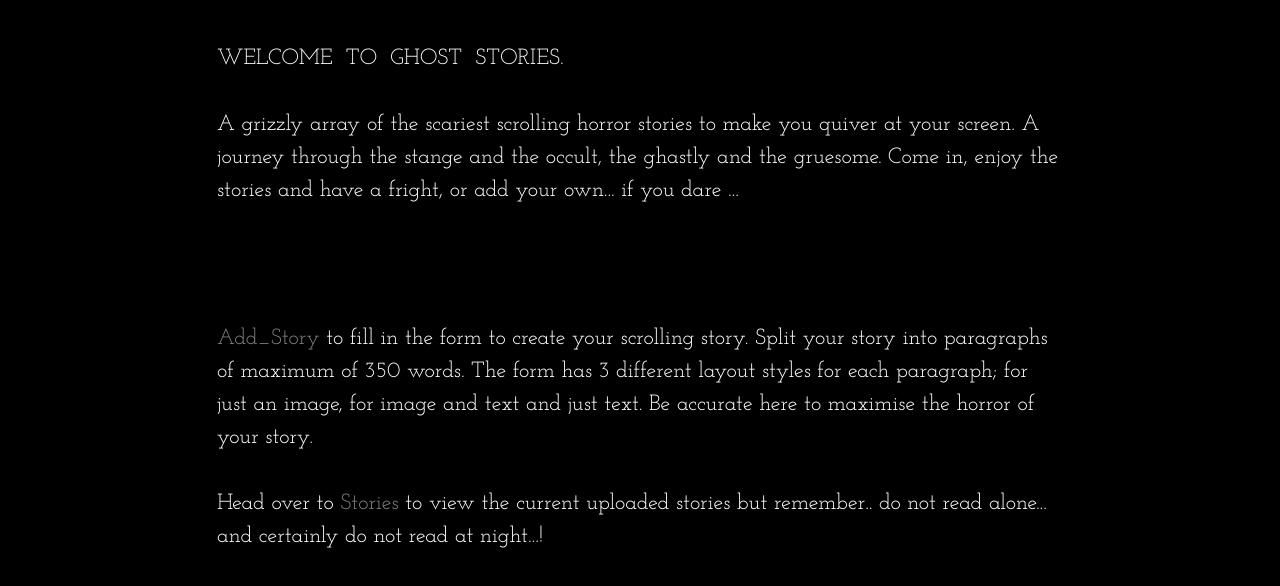
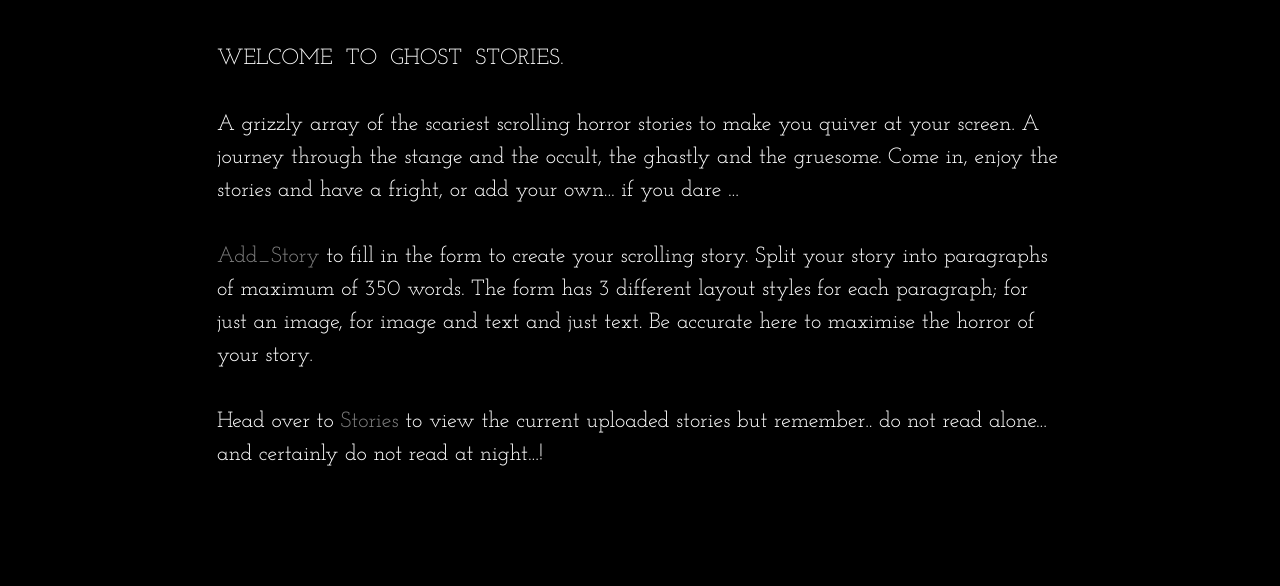
Before and after one commit to joeyaza/GhostStories, a plain HTML site: page index.html at #!/about in a window 1280 px wide. Shown: the part 214-800 px from the top of the page. Drawn offline with nearby package versions, Linux system fonts and the light colour scheme; some packages are replaced by stand-ins of ours; no server answers; a script that the page names is missing; a web font is replaced by a local one.

Commit message:
more improvment to abiut section, got rid of image

```diff
--- a/states/about.html
+++ b/states/about.html
@@ -11,8 +11,7 @@ A grizzly array of the scariest scrolling horror stories to make you quiver at y
   if you dare ...<br><br>
 
  <!--    <img ng-src="https://s-media-cache-ak0.pinimg.com/736x/fa/49/49/fa49499478c4bd996997f01670201ab6.jpg" class="ghost2"/></p> -->
-
-  <p class="descrip float-left"><a ui-sref="form" class="add">Add_Story</a> to fill in the form to create your scrolling story. Split your story into paragraphs of maximum of 350 words. The form has 3 different layout styles for each paragraph; for just an image, for image and text and just text. Be accurate here to maximise the horror of your story.<br><br>
+<a ui-sref="form" class="add">Add_Story</a> to fill in the form to create your scrolling story. Split your story into paragraphs of maximum of 350 words. The form has 3 different layout styles for each paragraph; for just an image, for image and text and just text. Be accurate here to maximise the horror of your story.<br><br>
 
   Head over to <a ui-sref="stories" class="add">Stories</a> to view the current uploaded stories but remember.. do not read alone... and certainly do not read at night...!</p>
 
```
Also changed, not shown: states/login.html (+0 -1 lines), states/signup.html (+0 -1 lines).
